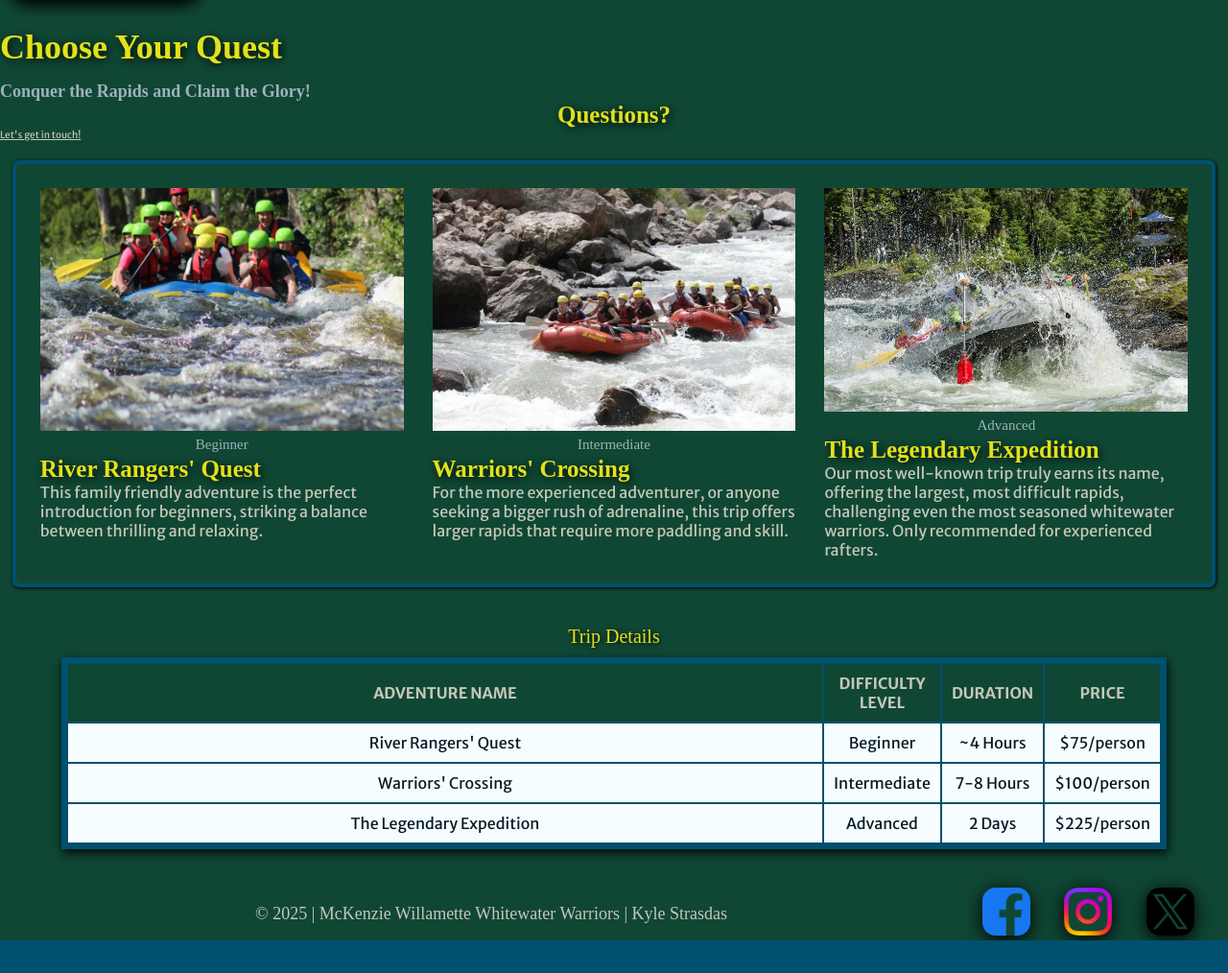
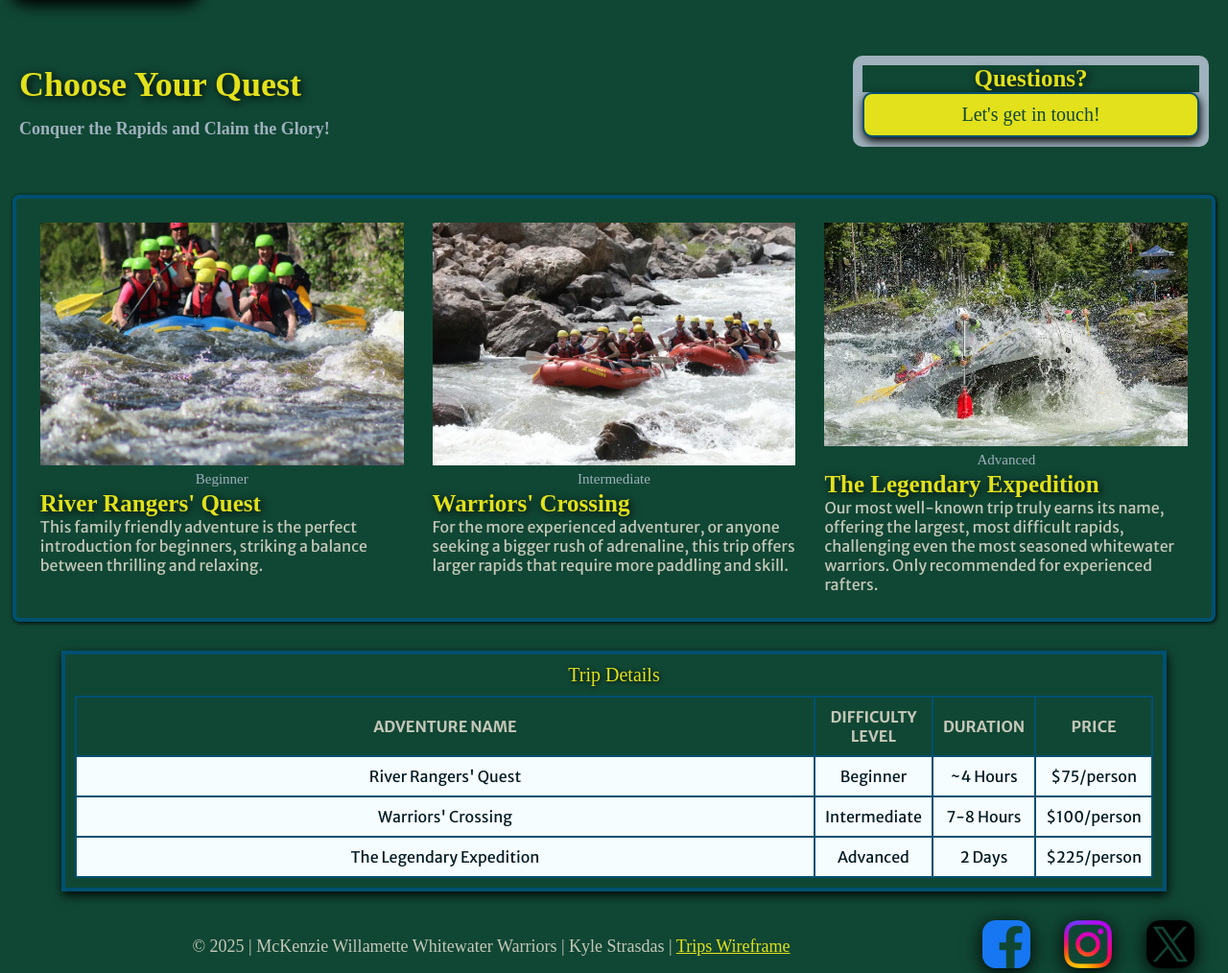
Before and after one commit to Wildstar7/wdd130, a plain HTML site: page wwr/trips.html in a window 1280 px wide. Shown: the part 223-1237 px from the top of the page at 96% size. Before the commit the page ends 1203 px from the top, so only its background shows below. Drawn offline with Linux system fonts and the light colour scheme; a web font is replaced by a local one.

Commit message:
Finishing Trips page

```diff
--- a/wwr/styles/rafting.css
+++ b/wwr/styles/rafting.css
@@ -116,13 +116,15 @@ h3 {
 
 table {
     width: 90%;
-    margin: 2rem auto;
+    margin: 1rem auto;
     padding: 1rem;
+    text-align: center;
+    display: block;
     border-collapse: collapse;
     font-family: var(--paragraph-font);
     font-size: 1.6rem;
     box-shadow: 1px 4px 10px rgba(0, 0, 0, 0.9);
-    border: 7px solid var(--secondary-color);
+    border: 4px solid var(--secondary-color);
 }
 
 caption {
@@ -389,6 +391,46 @@ p {
     color: var(--light-logo-color);
 }
 
+.trips-heading {
+    display: flex;
+    flex-flow: row nowrap;
+    align-items: center;
+    justify-content: center;
+    padding: 2rem;
+}
+
+.cta-trips {
+    width: 42%;
+    display: flex;
+    justify-content: flex-end;
+    flex-flow: column;
+    align-items: center;
+    margin: 1rem 0 1rem auto;
+    padding: 1rem;
+    background-color: var(--accent1-color);
+    border-radius: 10px;
+}
+
+.cta-trips a {
+    display: inline-block;
+    padding: 1rem 1rem;
+    background-color: var(--accent2-color);
+    color: var(--primary-color);
+    font-family: var(--heading-font);
+    font-size: 2rem;
+    text-align: center;
+    text-decoration: none;
+    border: 2px solid var(--secondary-color);
+    border-radius: 10px;
+    box-shadow: 1px 4px 10px black;
+}
+
+.cta-trips a:hover {
+    background-color: var(--primary-color);
+    color: var(--light-logo-color);
+    transform: scale(1.15);
+}
+
 .cta {
     position: absolute;
     float: left;
--- a/wwr/trips.html
+++ b/wwr/trips.html
@@ -22,11 +22,15 @@
         </nav>
     </header>
     <main>
-        <h1>Choose Your Quest</h1>
-        <h3>Conquer the Rapids and Claim the Glory!</h3>
-        <div class="cta-trips">
-            <h2>Questions?</h2>
-            <a href="contact.html">Let's get in touch!</a>
+        <div class="trips-heading">
+            <div>
+                <h1>Choose Your Quest</h1>
+                <h3>Conquer the Rapids and Claim the Glory!</h3>
+            </div>
+            <div class="cta-trips">
+                <h2>Questions?</h2>
+                <a href="contact.html">Let's get in touch!</a>
+            </div>
         </div>
         <section class="trips">
             <div class="trip-element">
@@ -82,7 +86,7 @@
     </main>
     <footer>
         <p>
-            &copy; 2025 | McKenzie Willamette Whitewater Warriors | Kyle Strasdas
+            &copy; 2025 | McKenzie Willamette Whitewater Warriors | Kyle Strasdas | <a href="https://wireframe.cc/q3AzXv">Trips Wireframe</a>
         </p>
         <nav class="sociallinks">
             <a href="facebook.com">
```
